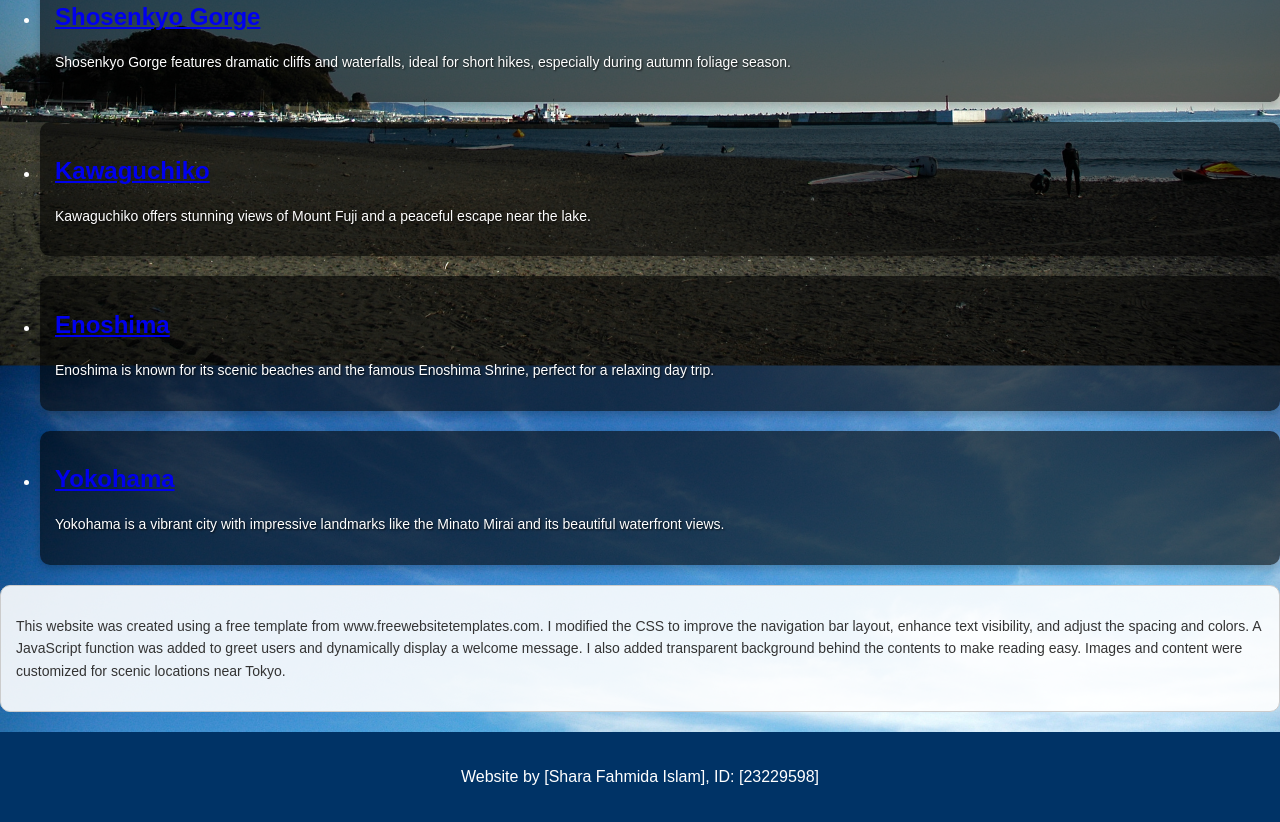
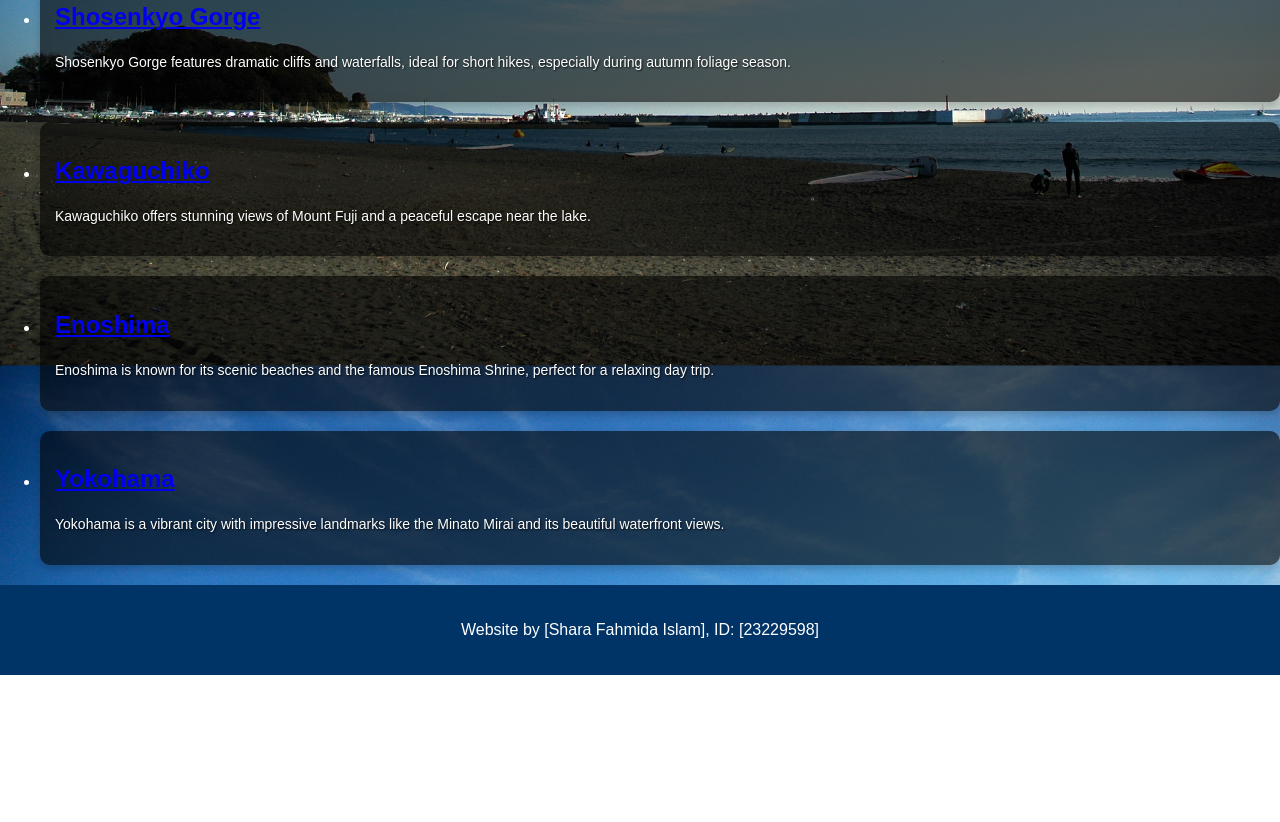
Before and after one commit to SaraFahmida/ScenicTokyo.github.io, a plain HTML site: page index.html in a window 1280 px wide. Shown: the part 1337-2159 px from the top of the page. After the commit the page ends 2012 px from the top, so only its background shows below. Drawn offline with Linux system fonts and the light colour scheme.

Commit message:
index.html

```diff
--- a/index.html
+++ b/index.html
@@ -20,7 +20,7 @@
                     This website was created using a free template from www.freewebsitetemplates.com.
                     I modified the CSS to improve the navigation bar layout, enhance text visibility,
                     and adjust the spacing and colors. A JavaScript function was added to greet users
-                    and dynamically display a welcome message. I also added transparent background behind the contents to make reading easy. Images and content were customized for
+                    and dynamically display a welcome message. I also added transparent backgrounds behind the contents to make reading easy. Images and content were customized for
                     scenic locations near Tokyo.
                 </p>
             </div>
@@ -85,19 +85,6 @@
                         <p>Yokohama is a vibrant city with impressive landmarks like the Minato Mirai and its beautiful waterfront views.</p>
                     </li>
                 </ul>
-            </div>
-
-            <!-- Description of Changes -->
-            <div id="description">
-                <p>
-                    This website was created using a free template from www.freewebsitetemplates.com.
-                    I modified the CSS to improve the navigation bar layout, enhance text visibility,
-                    and adjust the spacing and colors. A JavaScript function was added to greet users
-                    and dynamically display a welcome message. I also added transparent background behind the contents to make reading easy. Images and content were customized for
-                    scenic locations near Tokyo.
-                </p>
-            </div>
-
             <!-- Footer Section -->
             <div id="footer">
                 <p>Website by [Shara Fahmida Islam], ID: [23229598]</p>
```
